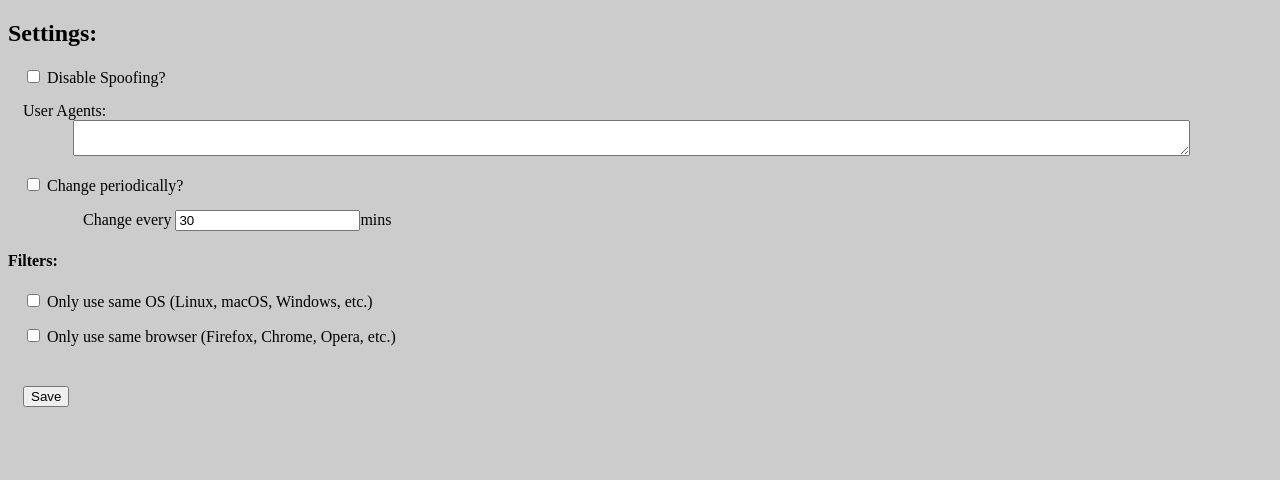
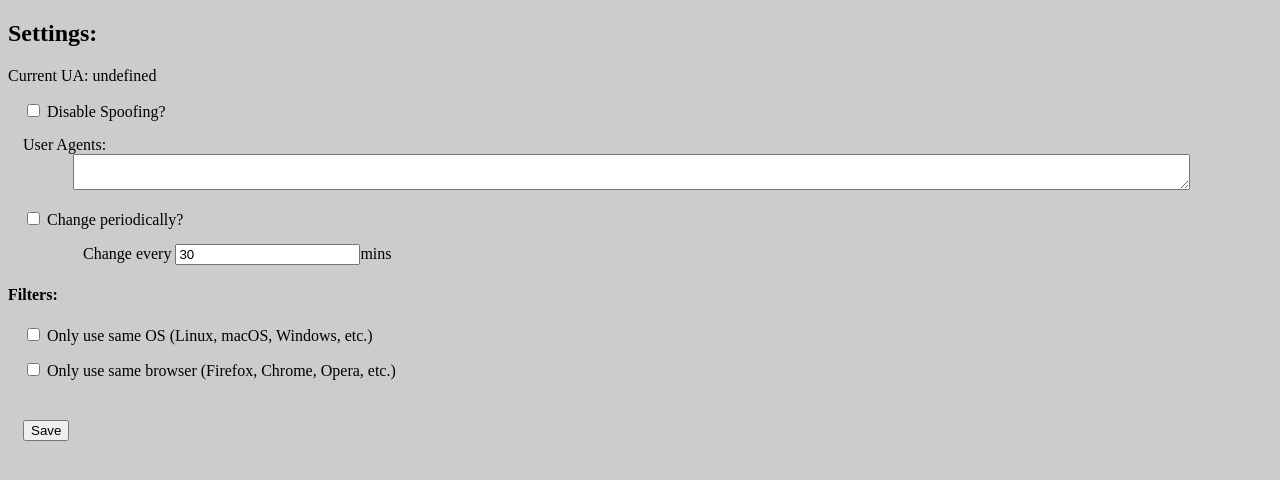
Before and after one commit to sbutler2901/UAPhantom, a browser extension: page options/options.html in a window 1280 px wide. Drawn offline with Linux system fonts and the light colour scheme.

Commit message:
Added current ua view on options page

```diff
--- a/options/options.html
+++ b/options/options.html
@@ -30,6 +30,7 @@
     </head>
     <body>
         <h2>Settings:</h2>
+        <p><span>Current UA: </span><span id="current-ua"></span></p>
         <form action="submit">
             <label>
                 <input id="disabled" type="checkbox" name="disabled"/>
--- a/options/options.js
+++ b/options/options.js
@@ -107,6 +107,8 @@ function restoreOptions() {
         else
             document.querySelector("#same-browser").checked = res.should_only_use_same_browser;
     }, onError);
+
+    document.querySelector("#current-ua").innerText = bgpage.currentUA;
 }
 
 const bgpage = browser.extension.getBackgroundPage();
```
